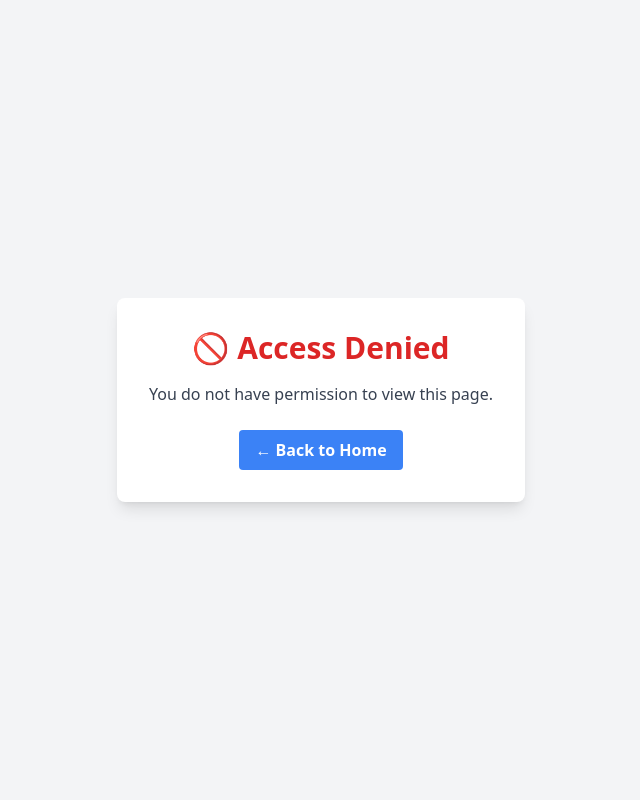
After one commit to majharul-web/task-management-django, a Django app: page /no-permission/ in a window 1280 px wide. The commit adds this page. Shown: the whole page, without its empty margins (319-959 px from the left). Run offline with Django 5.2, Linux system fonts and the light colour scheme.

```diff
--- /dev/null
+++ b/core/templates/no_permission.html
@@ -0,0 +1,19 @@
+{% load static %}
+<!DOCTYPE html>
+<html lang="en">
+<head>
+    <meta charset="UTF-8" />
+    <meta name="viewport" content="width=device-width, initial-scale=1.0"/>
+    <title>Access Denied</title>
+    <link rel="stylesheet" href="{% static 'css/output.css' %}">
+</head>
+<body class="bg-gray-100 flex items-center justify-center min-h-screen px-4">
+    <div class="bg-white shadow-lg rounded-lg p-8 max-w-md text-center">
+        <h1 class="text-3xl font-bold text-red-600 mb-4">🚫 Access Denied</h1>
+        <p class="text-gray-700 mb-6">You do not have permission to view this page.</p>
+        <a href="{% url 'home' %}" class="btn-primary">
+            ← Back to Home
+        </a>
+    </div>
+</body>
+</html>
--- a/core/views.py
+++ b/core/views.py
@@ -1,5 +1,10 @@
 from django.shortcuts import render
+from django.contrib import messages
 
 # Create your views here.
 def home(request):
     return render(request, 'home.html')
+
+def no_permission(request):
+    messages.error(request, "You do not have permission to access this page.")
+    return render(request, 'no_permission.html')
--- a/static/css/output.css
+++ b/static/css/output.css
@@ -756,6 +756,10 @@ video {
   display: block;
 }
 
+.inline-block {
+  display: inline-block;
+}
+
 .flex {
   display: flex;
 }
@@ -1096,6 +1100,11 @@ video {
   background-color: rgb(234 179 8 / var(--tw-bg-opacity, 1));
 }
 
+.bg-blue-600 {
+  --tw-bg-opacity: 1;
+  background-color: rgb(37 99 235 / var(--tw-bg-opacity, 1));
+}
+
 .object-cover {
   -o-object-fit: cover;
      object-fit: cover;
@@ -1373,6 +1382,14 @@ video {
   filter: var(--tw-blur) var(--tw-brightness) var(--tw-contrast) var(--tw-grayscale) var(--tw-hue-rotate) var(--tw-invert) var(--tw-saturate) var(--tw-sepia) var(--tw-drop-shadow);
 }
 
+.transition {
+  transition-property: color, background-color, border-color, text-decoration-color, fill, stroke, opacity, box-shadow, transform, filter, -webkit-backdrop-filter;
+  transition-property: color, background-color, border-color, text-decoration-color, fill, stroke, opacity, box-shadow, transform, filter, backdrop-filter;
+  transition-property: color, background-color, border-color, text-decoration-color, fill, stroke, opacity, box-shadow, transform, filter, backdrop-filter, -webkit-backdrop-filter;
+  transition-timing-function: cubic-bezier(0.4, 0, 0.2, 1);
+  transition-duration: 150ms;
+}
+
 .ease-in-out {
   transition-timing-function: cubic-bezier(0.4, 0, 0.2, 1);
 }
@@ -1405,6 +1422,11 @@ video {
 .hover\:bg-gray-50:hover {
   --tw-bg-opacity: 1;
   background-color: rgb(249 250 251 / var(--tw-bg-opacity, 1));
+}
+
+.hover\:bg-blue-700:hover {
+  --tw-bg-opacity: 1;
+  background-color: rgb(29 78 216 / var(--tw-bg-opacity, 1));
 }
 
 .hover\:text-gray-800:hover {
--- a/task_management/settings.py
+++ b/task_management/settings.py
@@ -164,3 +164,6 @@ EMAIL_HOST_PASSWORD = config('EMAIL_HOST_PASSWORD', default='')
 
 # Frontend URL
 FRONTEND_URL = config('FRONTEND_URL', default='http://localhost:3000')
+
+# login URL
+LOGIN_URL = 'sign-in'
--- a/task_management/urls.py
+++ b/task_management/urls.py
@@ -17,12 +17,13 @@ Including another URLconf
 from django.contrib import admin
 from django.urls import path, include
 from debug_toolbar.toolbar import debug_toolbar_urls
-from core.views import home
+from core.views import home, no_permission
 
 
 urlpatterns = [
     path('admin/', admin.site.urls),
     path('', home, name='home'),
+    path('no-permission/', no_permission, name='no-permission'),
     path('tasks/', include('tasks.urls')),
     path('users/', include('users.urls')),
 
--- a/tasks/urls.py
+++ b/tasks/urls.py
@@ -1,8 +1,8 @@
 from django.urls import path
-from tasks.views import manager_dashboard,user_dashboard,create_task,update_task,delete_task,view_tasks,related_tasks
+from tasks.views import manager_dashboard,employee_dashboard,create_task,update_task,delete_task,view_tasks,related_tasks
 urlpatterns = [
     path('manager-dashboard/',manager_dashboard,name='manager-dashboard'),
-    path('user-dashboard/',user_dashboard,name='user-dashboard'),
+    path('employee-dashboard/',employee_dashboard,name='employee-dashboard'),
     path('create-task/', create_task,name='create-task'),
     path('update-task/<int:id>/', update_task,name='update-task'),
     path('delete-task/<int:id>/', delete_task,name='delete-task'),
--- a/users/templates/admin/group_list.html
+++ b/users/templates/admin/group_list.html
@@ -18,7 +18,7 @@
           <td class="border border-gray-300 px-4 py-2">
             <ul class="list-disc list-inside">
               {% for permission in group.permissions.all %}
-                <li>{{ permission.name }}</li>
+                <li>{{ permission.name }}({{ permission.codename }})</li>
               {% empty %}
                 <li class="text-gray-500 italic">No permissions assigned</li>
               {% endfor %}
```
Also changed, not shown: tasks/views.py (+46 -27 lines), users/views.py (+9 -5 lines), readme.md, tasks/templates/dashboard/employee-dashboard.html (renamed from tasks/templates/dashboard/user-dashboard.html).
